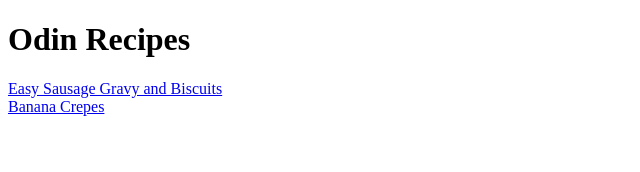
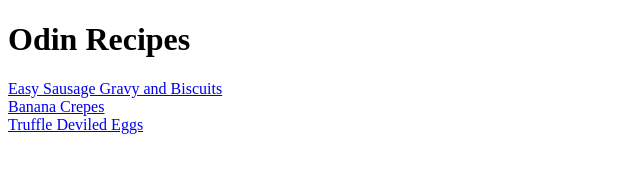
Before and after one commit to JiraiDreams/odin-recipes, a plain HTML site: page index.html in a window 1280 px wide. Shown: the whole page, without its empty margins (0-640 px from the left). Drawn offline with Linux system fonts and the light colour scheme.

Commit message:
Add link to truffle deviled eggs on index

```diff
--- a/index.html
+++ b/index.html
@@ -9,5 +9,7 @@
         <a href="recipes/sausage-gravy-biscuits.html"> Easy Sausage Gravy and Biscuits</a>
         <br>
         <a href="recipes/banana-crepes.html">Banana Crepes</a>
+        <br>
+        <a href="recipes/truffle-deviled-eggs.html">Truffle Deviled Eggs</a>
     </body>
 </html>
```
